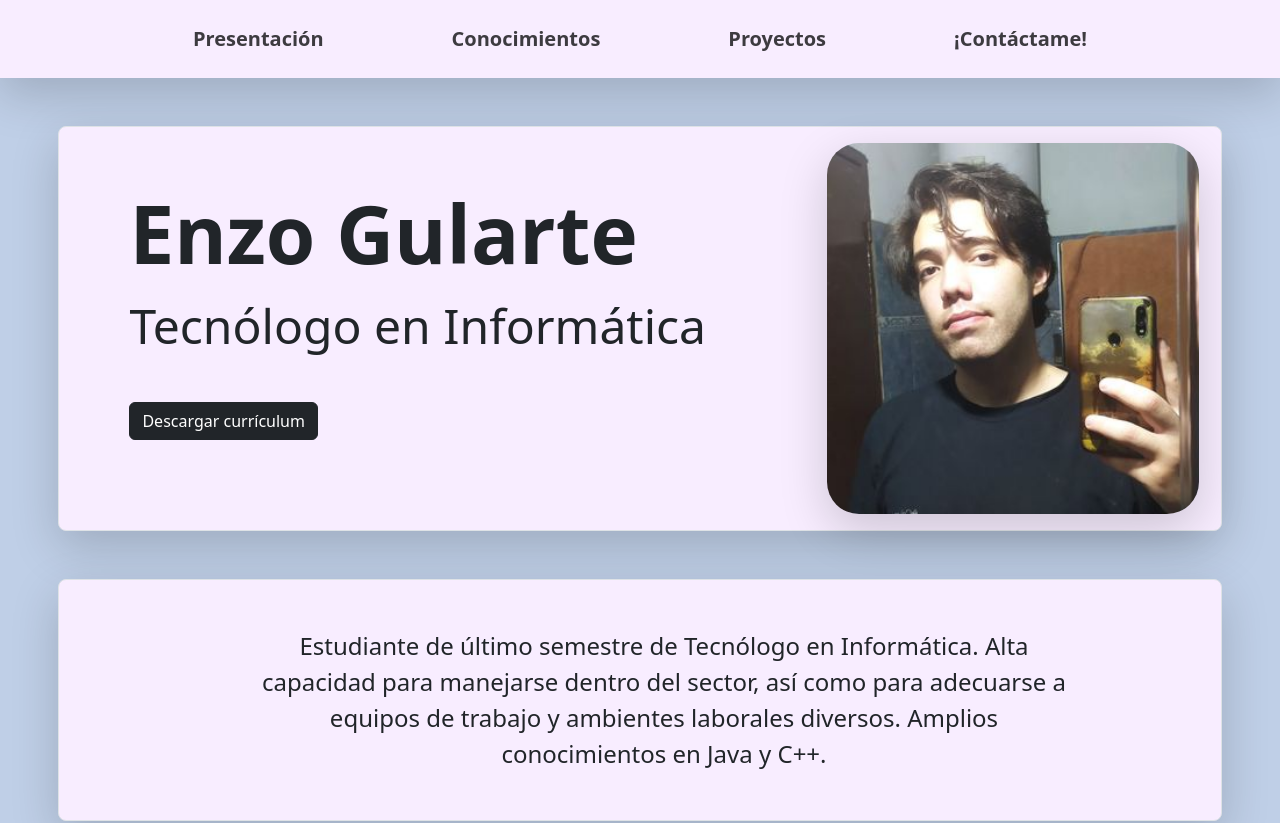
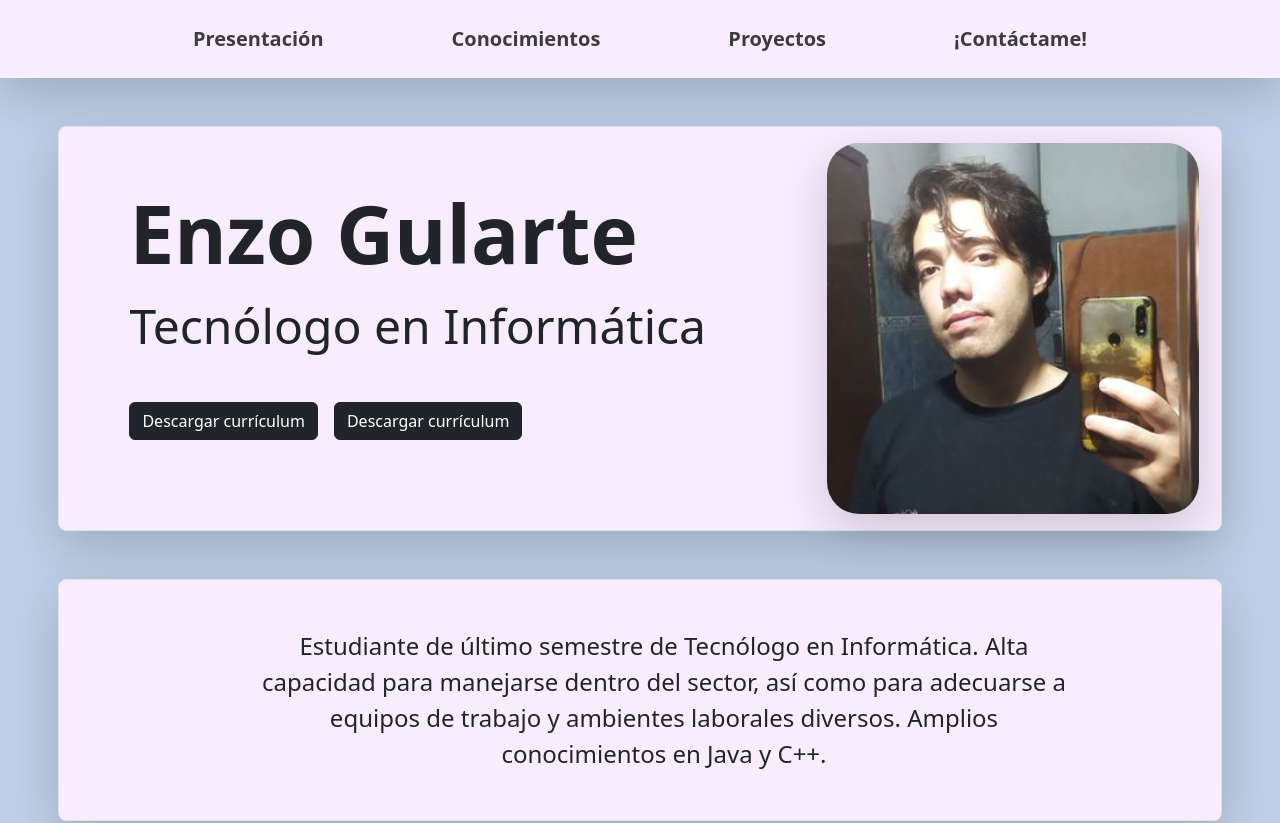
Before and after one commit to EnzoGaGu/react-portfolio, a React (Vite) app: page / in a window 1280 px wide. Shown: the top 823 px of the page. Built offline with nearby package versions, Linux system fonts and the light colour scheme.

Commit message:
Fixed deploy

```diff
--- a/src/components/Hero.tsx
+++ b/src/components/Hero.tsx
@@ -44,6 +44,9 @@ function Hero({ name, title, buttonText, imgLink, buttonLink, text }: Props) {
                             <Button color="dark" onButtonClick={onButtonClick}>
                                 {buttonText}
                             </Button>
+                            <Button color="dark" onButtonClick={onButtonClick}>
+                                {buttonText}
+                            </Button>
                         </div>
                     </div>
                     <div className="col-lg-4 col-8 offset-lg-1 p-0 mb-5 m-xxl-5 m-md-3 mb-md-5 mb-lg-3 mx-md-0 overflow-hidden rounded-5 shadow-lg">
```
